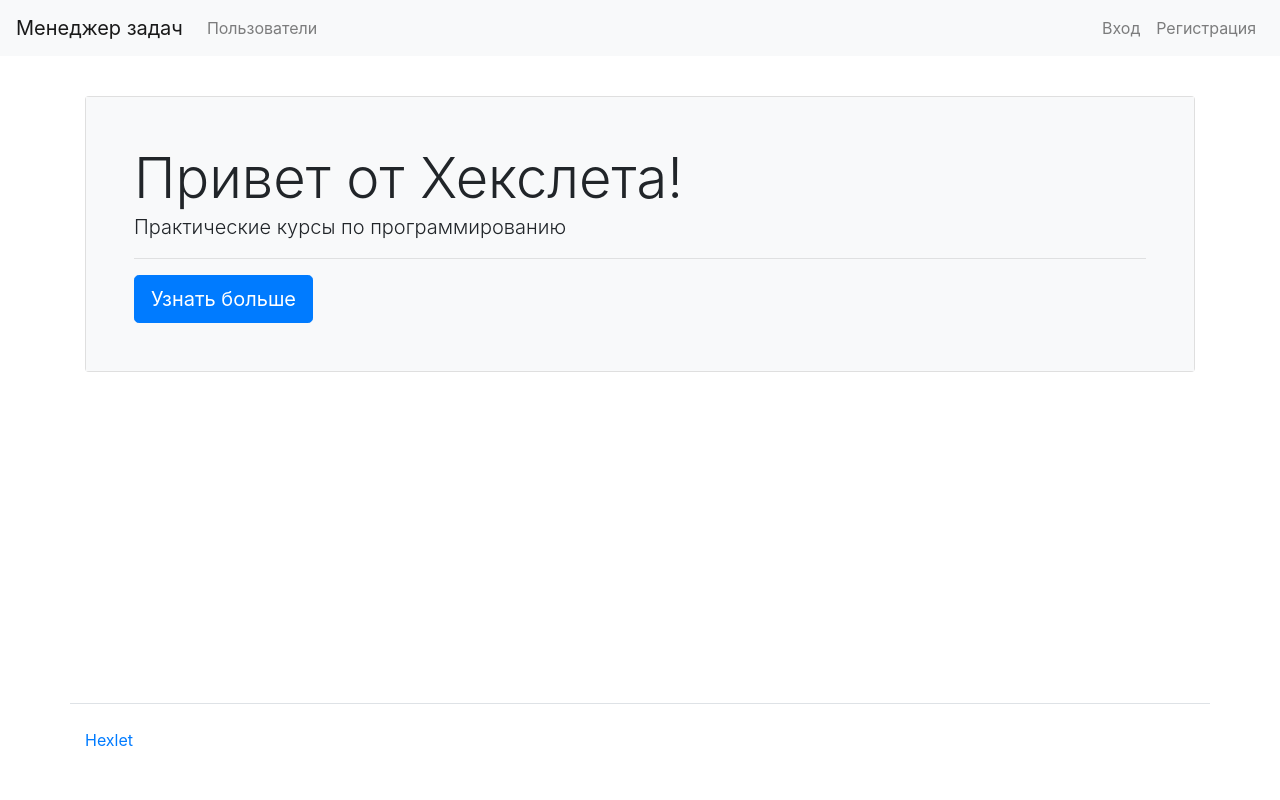
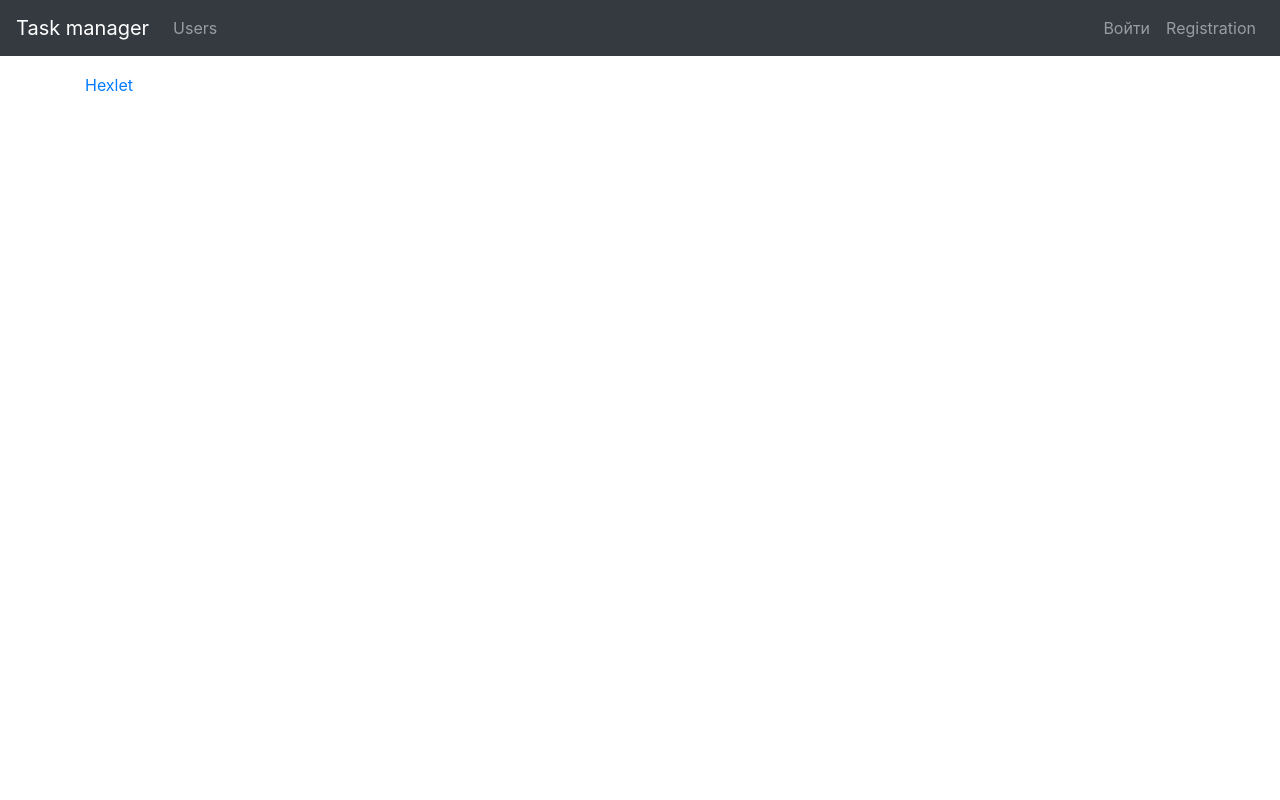
Before and after one commit to Trankvill/python-project-52, a Django app: template templates/base.html in a window 1280 px wide. Run offline with Django 4.2, Linux system fonts and the light colour scheme; the template is opened without the code that fills it, so the values that code supplies are empty; some libraries are stand-ins or nearby versions.

Commit message:
fix base.html

```diff
--- a/templates/base.html
+++ b/templates/base.html
@@ -1,62 +1,48 @@
-<!DOCTYPE html>
-<html lang="ru-ru">
+{% load bootstrap4 %}
+
+{% bootstrap_css %}
+{% bootstrap_javascript jquery='full' %}
+
+{% bootstrap_messages %}
+
+{% load i18n %}
+
 <head>
-    <meta name="viewport" content="width=device-width, initial-scale=1, shrink-to-fit=no">
-    <title>Менеджер задач Hexlet</title>
-    <link crossorigin="anonymous" href="https://stackpath.bootstrapcdn.com/bootstrap/4.5.2/css/bootstrap.min.css" integrity="sha384-JcKb8q3iqJ61gNV9KGb8thSsNjpSL0n8PARn9HuZOnIxN0hoP+VmmDGMN5t9UJ0Z" rel="stylesheet">
-    <script crossorigin="anonymous" integrity="sha384-ZvpUoO/+PpLXR1lu4jmpXWu80pZlYUAfxl5NsBMWOEPSjUn/6Z/hRTt8+pR6L4N2" src="https://code.jquery.com/jquery-3.5.1.min.js"></script>
-<script crossorigin="anonymous" integrity="sha384-Q6E9RHvbIyZFJoft+2mJbHaEWldlvI9IOYy5n3zV9zzTtmI3UksdQRVvoxMfooAo" src="https://cdn.jsdelivr.net/npm/popper.js@1.16.0/dist/umd/popper.min.js"></script>
-<script crossorigin="anonymous" integrity="sha384-B4gt1jrGC7Jh4AgTPSdUtOBvfO8shuf57BaghqFfPlYxofvL8/KUEfYiJOMMV+rV" src="https://stackpath.bootstrapcdn.com/bootstrap/4.5.2/js/bootstrap.min.js"></script>
+    <meta charset="UTF-8">
+    <meta http-equiv="X-UA-Compatible" content="IE=edge">
+    <meta name="viewport" content="width=device-width, initial-scale=1.0">
+    <title>{% block title %}{% endblock %}</title>
 </head>
-<body class="d-flex flex-column min-vh-100">
-    <nav class="navbar navbar-expand-lg navbar-light bg-light mb-3">
-      <a class="navbar-brand" href="/">Менеджер задач</a>
-      <button class="navbar-toggler" data-toggle="collapse" data-target="#navbarToggleExternalContent">
+
+<body>
+    <nav class="navbar navbar-expand-md navbar-dark fixed-top bg-dark">
+        <a class="navbar-brand" href="#">{% translate 'Task manager' %}</a>
+        <button class="navbar-toggler" type="button" data-toggle="collapse" data-target="#navbarCollapse" aria-controls="navbarCollapse" aria-expanded="false" aria-label="Toggle navigation">
             <span class="navbar-toggler-icon"></span>
         </button>
-      <div class="collapse navbar-collapse" id="navbarToggleExternalContent">
+        <div class="collapse navbar-collapse" id="navbarCollapse">
             <ul class="navbar-nav mr-auto">
                 <li class="nav-item">
-            <a class="nav-link" href="/users/">Пользователи</a>
+                    <a class="nav-link" href="#">{% translate 'Users' %}</a>
                 </li>
-
             </ul>
             <ul class="navbar-nav">
-
-            <li class="nav-item">
-              <a class="nav-link" href="/login/">Вход</a>
+                <li  class="nav-item">
+                    <a class="nav-link" href="#">{% translate 'Log in' %}</a>
                 </li>
-            <li class="nav-item">
-              <a class="nav-link" href="/users/create/">Регистрация</a>
+                <li  class="nav-item">
+                    <a class="nav-link" href="#">{% translate 'Registration' %}</a>
                 </li>
-
             </ul>
         </div>
     </nav>
+
      <div class="container wrapper flex-grow-1">
-
-
-
-      <h1 class="my-4">
-
-
-      </h1>
-
-<h1 class="my-4"></h1>
-<div class="card">
-  <div class="card-body p-5 bg-light">
-    <div class="display-4">Привет от Хекслета!</div>
-    <p class="lead">Практические курсы по программированию</p>
-    <hr>
-    <a class="btn btn-primary btn-lg" href="https://ru.hexlet.io">Узнать больше</a>
-  </div>
-</div>
-
+        {% block content %}{% endblock %}
     </div>
     <footer>
         <div class="container my-5 pt-4 border-top">
             <a target="_blank" href="https://ru.hexlet.io">Hexlet</a>
         </div>
     </footer>
-
-</body></html>
+</body>
```
Lines whose indentation alone changed are shown as unchanged.
